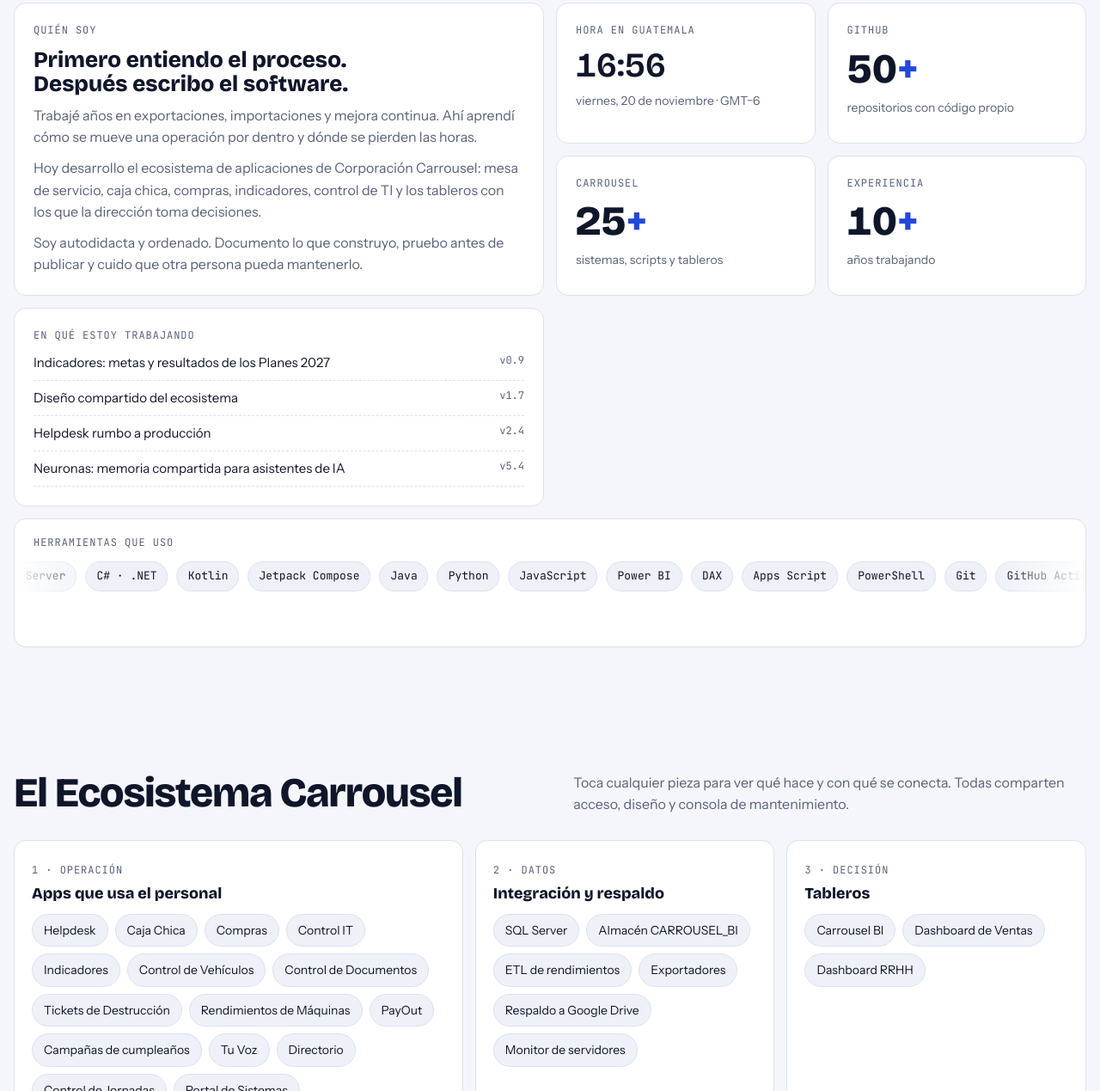
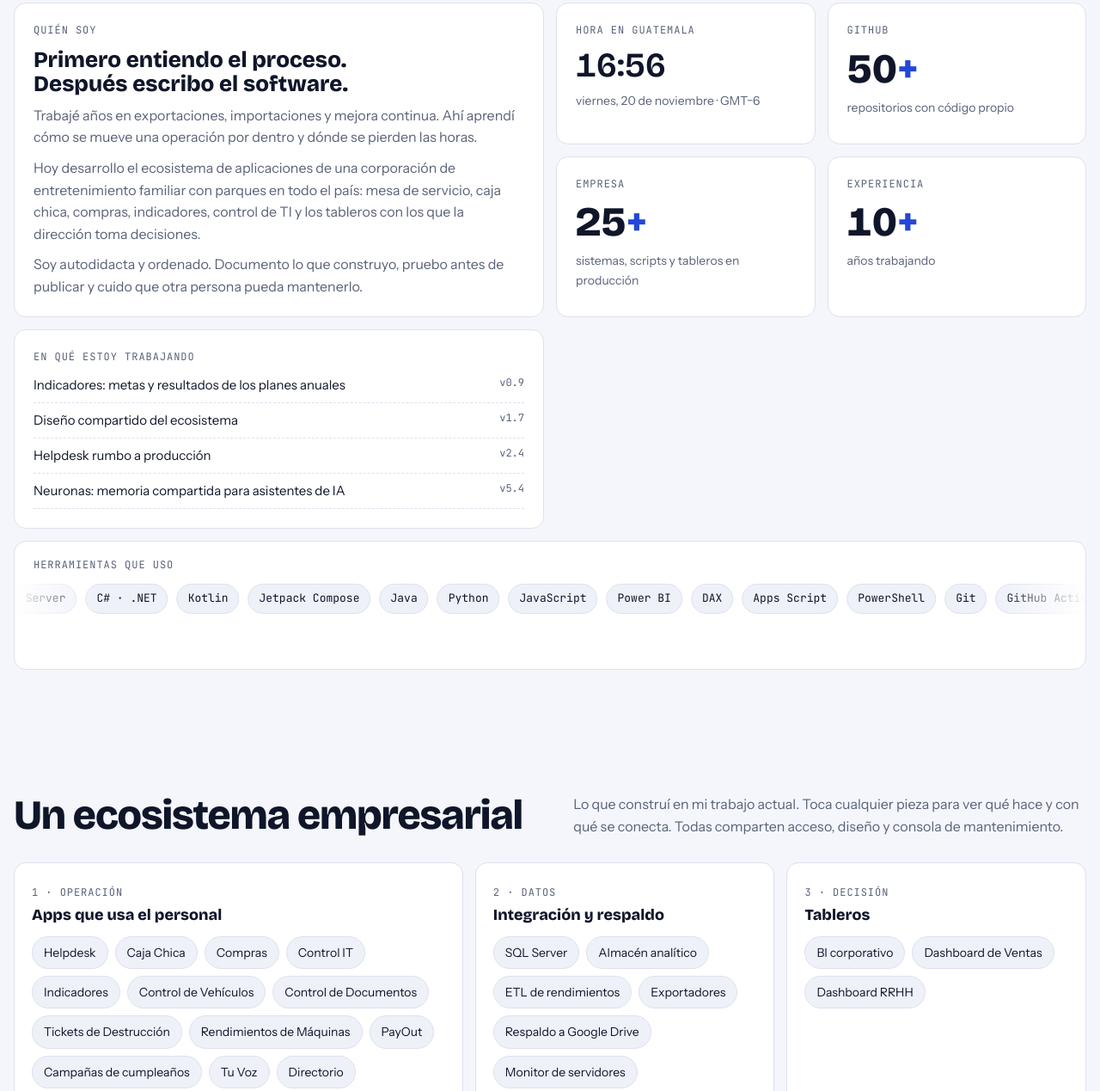
Before and after one commit to FernandoZL/FernandoZL.github.io, a plain HTML site: page index.html in a window 1280 px wide. Shown: the part 873-2142 px from the top of the page at 86% size. Drawn offline with nearby package versions, Linux system fonts and the light colour scheme.

Commit message:
Quitar la marca de la empresa de proyectos y títulos

```diff
--- a/index.html
+++ b/index.html
@@ -269,7 +269,7 @@ footer{padding-block:28px 40px;border-top:1px solid var(--line);color:var(--mute
         <span class="label">Quién soy</span>
         <h3>Primero entiendo el proceso. Después escribo el software.</h3>
         <p>Trabajé años en exportaciones, importaciones y mejora continua. Ahí aprendí cómo se mueve una operación por dentro y dónde se pierden las horas.</p>
-        <p>Hoy desarrollo el ecosistema de aplicaciones de Corporación Carrousel: mesa de servicio, caja chica, compras, indicadores, control de TI y los tableros con los que la dirección toma decisiones.</p>
+        <p>Hoy desarrollo el ecosistema de aplicaciones de una corporación de entretenimiento familiar con parques en todo el país: mesa de servicio, caja chica, compras, indicadores, control de TI y los tableros con los que la dirección toma decisiones.</p>
         <p>Soy autodidacta y ordenado. Documento lo que construyo, pruebo antes de publicar y cuido que otra persona pueda mantenerlo.</p>
       </div>
       <div class="cell spot c-clock">
@@ -283,9 +283,9 @@ footer{padding-block:28px 40px;border-top:1px solid var(--line);color:var(--mute
         <small>repositorios con código propio</small>
       </div>
       <div class="cell spot c-stat">
-        <span class="label">Carrousel</span>
+        <span class="label">Empresa</span>
         <b>25<em>+</em></b>
-        <small>sistemas, scripts y tableros</small>
+        <small>sistemas, scripts y tableros en producción</small>
       </div>
       <div class="cell spot c-stat">
         <span class="label">Experiencia</span>
@@ -295,7 +295,7 @@ footer{padding-block:28px 40px;border-top:1px solid var(--line);color:var(--mute
       <div class="cell spot c-now">
         <span class="label">En qué estoy trabajando</span>
         <ul>
-          <li>Indicadores: metas y resultados de los Planes 2027<span>v0.9</span></li>
+          <li>Indicadores: metas y resultados de los planes anuales<span>v0.9</span></li>
           <li>Diseño compartido del ecosistema<span>v1.7</span></li>
           <li>Helpdesk rumbo a producción<span>v2.4</span></li>
           <li>Neuronas: memoria compartida para asistentes de IA<span>v5.4</span></li>
@@ -310,8 +310,8 @@ footer{padding-block:28px 40px;border-top:1px solid var(--line);color:var(--mute
 
   <section id="ecosistema">
     <div class="sec-head">
-      <h2>El Ecosistema Carrousel</h2>
-      <p>Toca cualquier pieza para ver qué hace y con qué se conecta. Todas comparten acceso, diseño y consola de mantenimiento.</p>
+      <h2>Un ecosistema empresarial</h2>
+      <p>Lo que construí en mi trabajo actual. Toca cualquier pieza para ver qué hace y con qué se conecta. Todas comparten acceso, diseño y consola de mantenimiento.</p>
     </div>
     <div class="eco" id="eco">
       <div class="col spot"><span class="label">1 · Operación</span><h3>Apps que usa el personal</h3><div class="nodes" data-col="ops"></div></div>
@@ -446,7 +446,7 @@ const N={
  caja:['ops','Caja Chica','Fondos de caja chica con liquidaciones, comprobantes y aprobaciones por rol.',['PHP','MariaDB']],
  compras:['ops','Compras','Solicitudes clasificadas según la política de compras, cotizaciones, PDF y aviso por correo.',['PHP','Dompdf','PHPMailer']],
  controlit:['ops','Control IT','Inventario de TI, servidores, respaldos, evidencias y cartas de entrega.',['PHP','MariaDB']],
- indicadores:['ops','Indicadores','Metas y resultados de los Planes de Acción 2027, con aprobación, reajustes y reporte para nóminas.',['PHP','Chart.js']],
+ indicadores:['ops','Indicadores','Metas y resultados de los planes anuales, con aprobación, reajustes y reporte para nóminas.',['PHP','Chart.js']],
  vehiculos:['ops','Control de Vehículos','Control de la flota con panel web y vista móvil.',['Laravel','Tailwind']],
  documentos:['ops','Control de Documentos','Registro y seguimiento de documentos de la empresa.',['PHP','MariaDB']],
  tickets:['ops','Tickets de Destrucción','Registro y seguimiento de los tickets de destrucción.',['PHP','MariaDB']],
@@ -458,12 +458,12 @@ const N={
  jornadas:['ops','Control de Jornadas','Registro de jornadas del personal.',['PHP']],
  portal:['ops','Portal de Sistemas','Entrada única a todas las aplicaciones del ecosistema.',['HTML','CSS']],
  sql:['data','SQL Server','Punto de venta (Semnox), SAP y RRHH: las fuentes de la empresa.',['SQL Server']],
- almacen:['data','Almacén CARROUSEL_BI','Almacén analítico separado. Copia los datos sin tocar las bases operativas ni importar datos personales.',['SQL Server','ETL']],
+ almacen:['data','Almacén analítico','Almacén analítico separado. Copia los datos sin tocar las bases operativas ni importar datos personales.',['SQL Server','ETL']],
  etl:['data','ETL de rendimientos','Prepara los datos de máquinas para los reportes.',['Batch','SQL']],
  export:['data','Exportadores','Ventas y RRHH desde SQL Server hacia los tableros.',['C#','.NET']],
  backup:['data','Respaldo a Google Drive','Respaldo automático de las bases SQL en la nube.',['PowerShell']],
  monitor:['data','Monitor de servidores','Vigila servicios y recursos de los servidores.',['PowerShell']],
- bi:['dec','Carrousel BI','Tablero de Power BI para la dirección: ventas, finanzas, balance, máquinas, inventario y personal, con semáforos y glosario.',['Power BI','DAX']],
+ bi:['dec','BI corporativo','Tablero de Power BI para la dirección: ventas, finanzas, balance, máquinas, inventario y personal, con semáforos y glosario.',['Power BI','DAX']],
  ventas:['dec','Dashboard de Ventas','Web en Windows Server con ventas, inventario por bodega, rendimientos y reportes por correo.',['ASP.NET Core','C#']],
  rrhh:['dec','Dashboard RRHH','Indicadores de personal.',['HTML','JavaScript']]
 };
@@ -496,16 +496,16 @@ $('#eco').addEventListener('click',e=>{
 
 /* Proyectos */
 const P=[
- {id:'helpdesk',t:'Helpdesk Carrousel',k:'Service desk · v2.4',a:'Web',v:'Empresa',d:'Mesa de servicio interna con ITSM, SLA y trazabilidad completa de cada caso.',
+ {id:'helpdesk',t:'Mesa de servicio (Helpdesk)',k:'Service desk · v2.4',a:'Web',v:'Empresa',d:'Mesa de servicio interna con ITSM, SLA y trazabilidad completa de cada caso.',
   long:'La mesa de servicio de toda la corporación. Reemplazó una versión anterior y hoy pasa una validación técnica de preproducción que revisa esquema, rutas, estilos y exportaciones antes de salir a producción.',
   f:['Acceso por OTP, roles, permisos y auditoría','Clasificación ITSM, prioridad, SLA y estados','Conversación pública e interna con adjuntos','Confirmación del solicitante, reapertura y encuestas','Agenda y visitas técnicas ligadas a tickets','43 tablas en un esquema limpio y versionado'],s:['PHP','MariaDB','JavaScript','XLSX']},
- {id:'bi',t:'Carrousel BI',k:'Business Intelligence',a:'Datos',v:'Empresa',d:'Tablero de Power BI para el dueño, sobre un almacén que une todas las fuentes.',
+ {id:'bi',t:'BI corporativo',k:'Business Intelligence',a:'Datos',v:'Empresa',d:'Tablero de Power BI para la dirección, sobre un almacén que une todas las fuentes.',
   long:'Reúne ventas, finanzas, máquinas, inventario y personal en un solo proyecto. Cada tarjeta lleva un semáforo y una explicación corta, y un glosario explica cómo se calcula cada indicador.',
   f:['11 páginas: resumen, ventas, estado de resultados, balance, compras, máquinas, inventario y personal','Almacén analítico separado: no toca las bases operativas','Une punto de venta, SAP, RRHH y las apps internas','Scripts que verifican las cifras de DAX'],s:['Power BI','DAX','SQL Server','Python']},
- {id:'indicadores',t:'Indicadores Carrousel',k:'Gestión por resultados',a:'Web',v:'Empresa',d:'Metas y resultados de los Planes de Acción 2027, con aprobación y reporte para nóminas.',
+ {id:'indicadores',t:'Indicadores de gestión',k:'Gestión por resultados',a:'Web',v:'Empresa',d:'Metas y resultados de los planes anuales, con aprobación y reporte para nóminas.',
   long:'Muestra a cada persona sus metas y le permite capturar resultados con evidencia. Los jefes aprueban, con o sin pago, y la nómina recibe un reporte listo.',
-  f:['86 KPIs y 34 hojas de ruta cargados del plan 2027','Aprobación con o sin pago y reajustes de meta','Tablero por rol: administración, gerencia y supervisión','Usuarios importados desde Caja Chica'],s:['PHP','MariaDB','Chart.js']},
- {id:'app',t:'Carrousel App',k:'App móvil + API',a:'Móvil',v:'Público',url:'https://github.com/FernandoZL/carrousel-app',d:'App Android para clientes con cupones QR y canje único en toda la red.',
+  f:['KPIs y hojas de ruta separados, cargados desde el plan anual','Aprobación con o sin pago y reajustes de meta','Tablero por rol: administración, gerencia y supervisión','Usuarios importados desde Caja Chica'],s:['PHP','MariaDB','Chart.js']},
+ {id:'app',t:'App de clientes',k:'App móvil + API',a:'Móvil',v:'Empresa',d:'App Android para clientes con cupones QR y canje único en toda la red.',
   long:'Los clientes entran con su correo y un código, sin contraseña. Ven el cupón de cumpleaños de cada festejado con QR, obtienen ofertas y consultan parques. El personal canjea desde un panel web.',
   f:['Acceso sin contraseña con código de 6 dígitos','Cupones con QR y canje único en toda la red','Panel web para cajeros y administración','35 pruebas de punta a punta contra una base de prueba'],s:['Kotlin','Jetpack Compose','PHP','MariaDB']},
  {id:'neuronas',t:'Neuronas para Obsidian',k:'Herramienta propia · v5.4',a:'Herramientas',v:'Público',url:'https://github.com/FernandoZL/obsidian',d:'Memoria compartida entre asistentes de IA dentro de una bóveda de Obsidian.',
```
